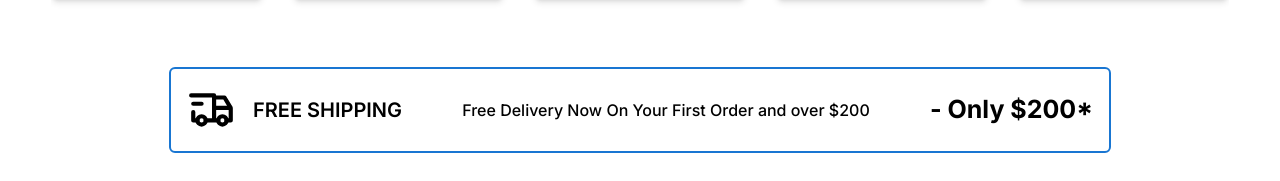
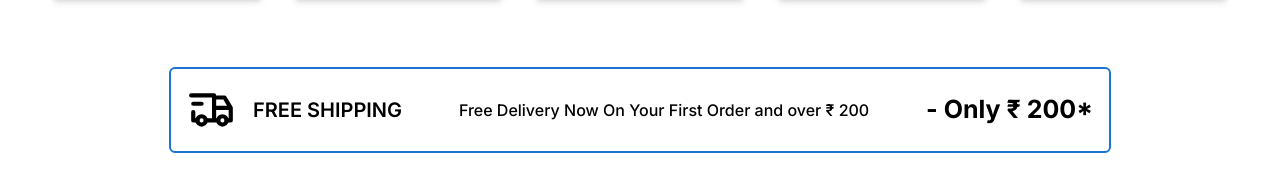
Before and after one commit to sushil-arya/FirstEcomProject, a React (Vite) app: page / in a window 1280 px wide. Shown: the part 1472-1653 px from the top of the page. Built offline with nearby package versions, Linux system fonts and the light colour scheme.

Commit message:
UI part only account page is not ready

```diff
--- a/src/pages/home/Home.jsx
+++ b/src/pages/home/Home.jsx
@@ -125,11 +125,11 @@ const Home = () => {
 
             <div className="col2">
               <p className="mb-0 font-[500]">
-                Free Delivery Now On Your First Order and over $200
+                Free Delivery Now On Your First Order and over &#8377; 200
               </p>
             </div>
 
-            <p className="font-bold text-[25px]">- Only $200*</p>
+            <p className="font-bold text-[25px]">- Only &#8377; 200*</p>
           </div>
 
           <AdsBannerSlider items={4} />
```
